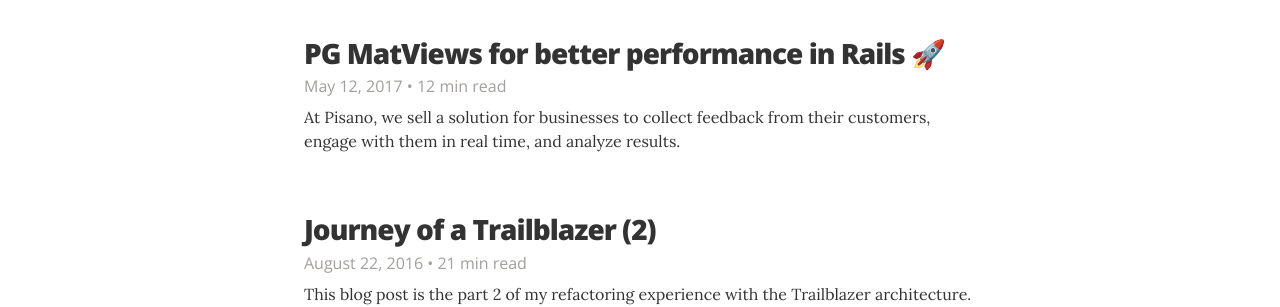
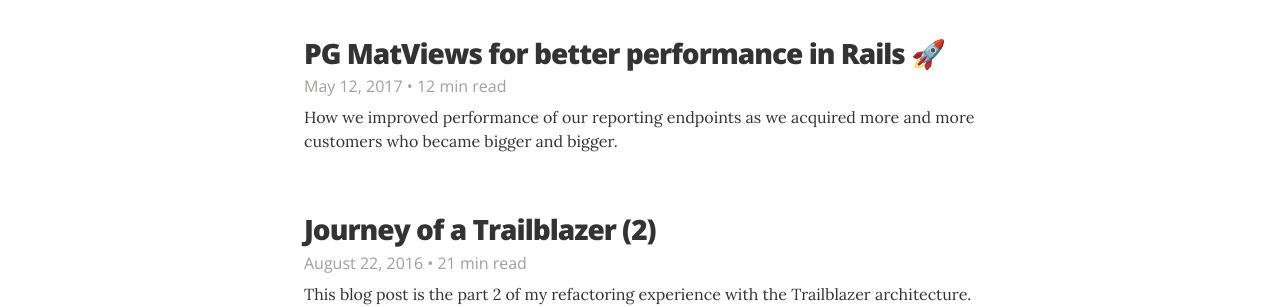
Before and after one commit to norydev/NoryDev.github.io, a Jekyll site: the page built from index.html, in a window 1280 px wide. Shown: the part 695-1002 px from the top of the page. Built offline with Jekyll 4.4.1, drawn with Linux system fonts in a browser that asks for light colours; nearby versions of some CDN libraries.

Commit message:
hotfix: even better excerpt

```diff
--- a/_posts/2017-05-11-pg-mat-views-for-better-performance-in-rails.md
+++ b/_posts/2017-05-11-pg-mat-views-for-better-performance-in-rails.md
@@ -2,7 +2,7 @@
 layout: blogpost
 title: PG MatViews for better performance in Rails 🚀
 subhead: Improving reporting performance in Rails with PostgreSQL Materialized Views
-excerpt: At Pisano, we sell a solution for businesses to collect feedback from their customers, engage with them in real time, and analyze results.
+excerpt: How we improved performance of our reporting endpoints as we acquired more and more customers who became bigger and bigger.
 categories: performance code
 imgclass: flowers
 date: 2017-05-12 10:00:00 +0300
```
